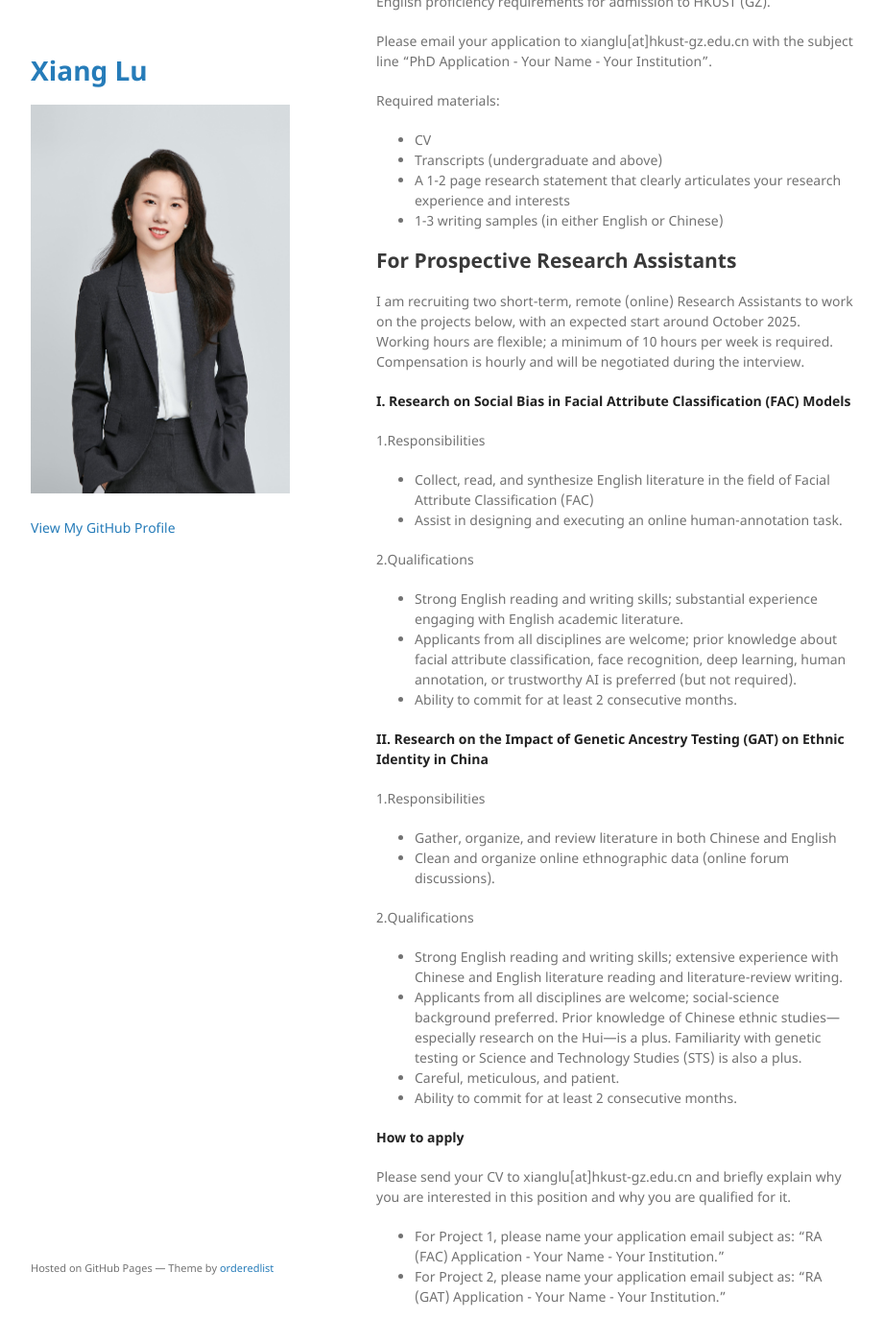
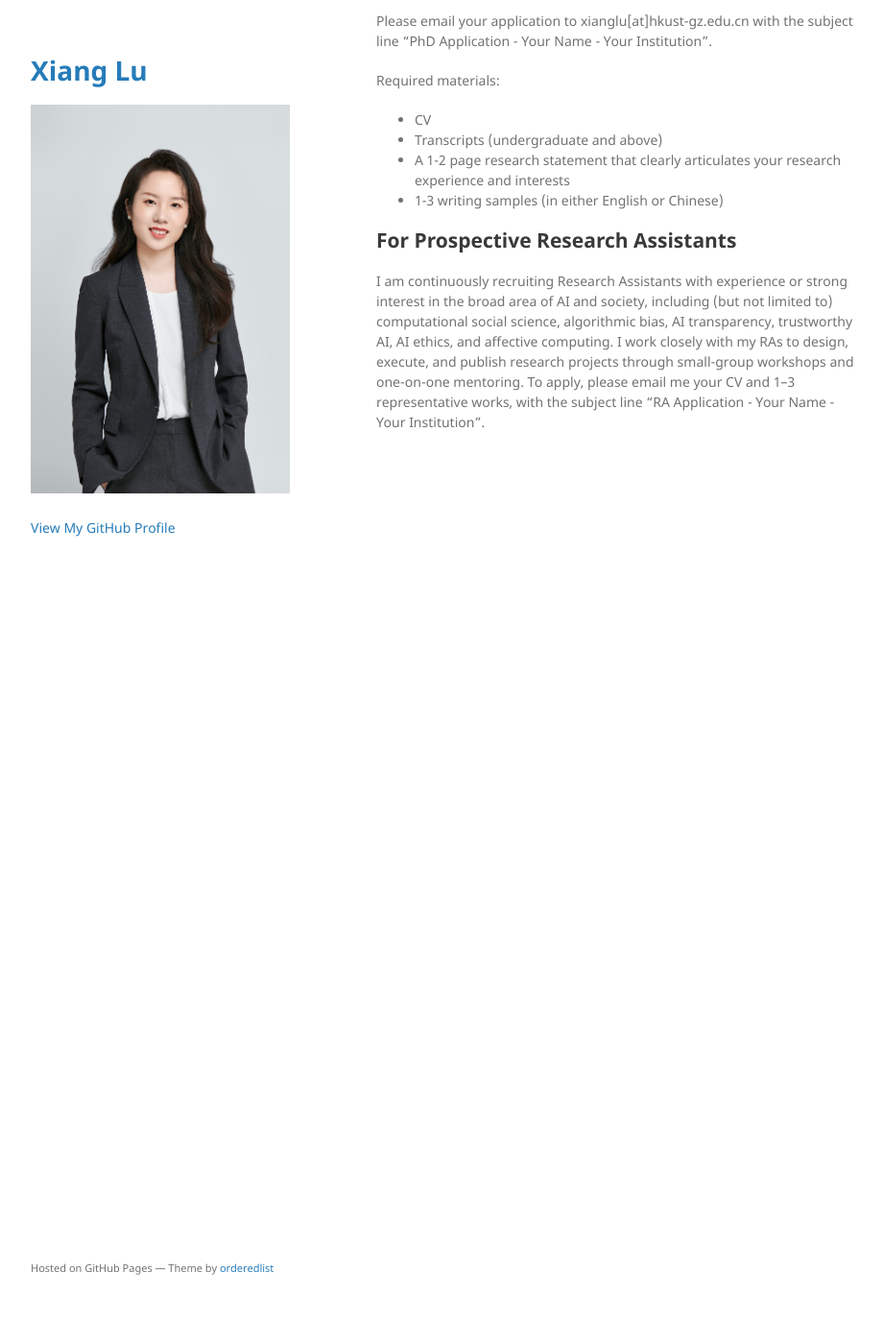
Before and after one commit to xianglusoc/xianglusoc.github.io, a Jekyll site: the page built from index.md, in a window 1280 px wide and 1400 px high, scrolled down 799 px. Shown: the whole window at 96% size, without its empty margins (178-1098 px from the left). Built offline with Jekyll 4.4.1, drawn with Linux system fonts in a browser that asks for light colours; our own code applies the rules of GitHub Pages for plain Markdown files; the repository's description, which GitHub fills in, is left out; some of the changed text lies outside the part shown.

Commit message:
Update index.md

```diff
--- a/index.md
+++ b/index.md
@@ -9,7 +9,7 @@ Contact: xianglu[at]hkust-gz.edu.cn
 
 ## For Prospective PhD Students
 
-I am currently seeking motivated PhD students, with entry in **January 2026** or **September 2026**, who are interested in the social impacts and ethical challenges of AI, or in leveraging AI and diverse forms of data to address social problems.
+I am continuously seeking motivated PhD students who are interested in the social impacts and ethical challenges of AI, or in leveraging AI and diverse forms of data to address social problems.
 
 Applicants should hold (or be currently pursuing) a postgraduate or undergraduate degree in social sciences, data science, computer science, or a related field, and be proficient in at least one statistical programming language (Python, R, or Stata). Prior knowledge of AI techniques such as natural language processing, computer vision, machine learning, deep learning, or generative AI is highly desirable. Familiarity with survey data analysis, experimental methods in social science, or professional experience in the digital technology industries is also a plus. Candidates must meet the English proficiency requirements for admission to HKUST (GZ).
 
@@ -24,37 +24,4 @@ Required materials:
 
 ## For Prospective Research Assistants
 
-I am recruiting two short-term, remote (online) Research Assistants to work on the projects below, with an expected start around October 2025. Working hours are flexible; a minimum of 10 hours per week is required. Compensation is hourly and will be negotiated during the interview.
-
-**I. Research on Social Bias in Facial Attribute Classification (FAC) Models**
-
-1.Responsibilities
-
-- Collect, read, and synthesize English literature in the field of Facial Attribute Classification (FAC)
-- Assist in designing and executing an online human-annotation task.
-
-2.Qualifications
-
-- Strong English reading and writing skills; substantial experience engaging with English academic literature.
-- Applicants from all disciplines are welcome; prior knowledge about facial attribute classification, face recognition, deep learning, human annotation, or trustworthy AI is preferred (but not required).
-- Ability to commit for at least 2 consecutive months.
-
-**II. Research on the Impact of Genetic Ancestry Testing (GAT) on Ethnic Identity in China**
-
-1.Responsibilities
-
-- Gather, organize, and review literature in both Chinese and English
-- Clean and organize online ethnographic data (online forum discussions).
-
-2.Qualifications
-
-- Strong English reading and writing skills; extensive experience with Chinese and English literature reading and literature-review writing.
-- Applicants from all disciplines are welcome; social-science background preferred. Prior knowledge of Chinese ethnic studies—especially research on the Hui—is a plus. Familiarity with genetic testing or Science and Technology Studies (STS) is also a plus.
-- Careful, meticulous, and patient.
-- Ability to commit for at least 2 consecutive months.
-
-**How to apply**
-
-Please send your CV to xianglu[at]hkust-gz.edu.cn and briefly explain why you are interested in this position and why you are qualified for it.
-- For Project 1, please name your application email subject as: “RA (FAC) Application - Your Name - Your Institution.”
-- For Project 2, please name your application email subject as: “RA (GAT) Application - Your Name - Your Institution.”
+I am continuously recruiting Research Assistants with experience or strong interest in the broad area of AI and society, including (but not limited to) computational social science, algorithmic bias, AI transparency, trustworthy AI, AI ethics, and affective computing. I work closely with my RAs to design, execute, and publish research projects through small-group workshops and one-on-one mentoring. To apply, please email me your CV and 1–3 representative works, with the subject line “RA Application - Your Name - Your Institution”.
```
